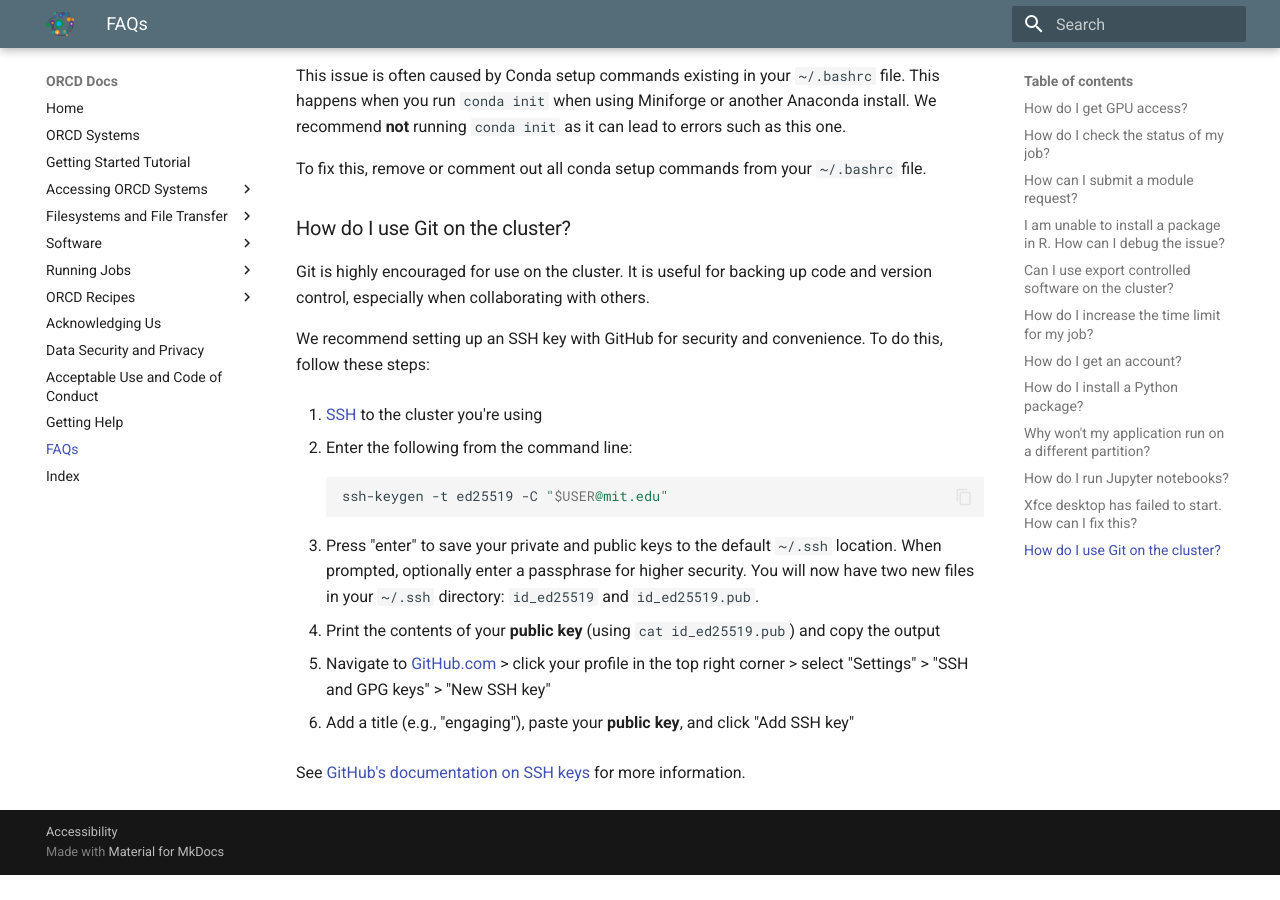
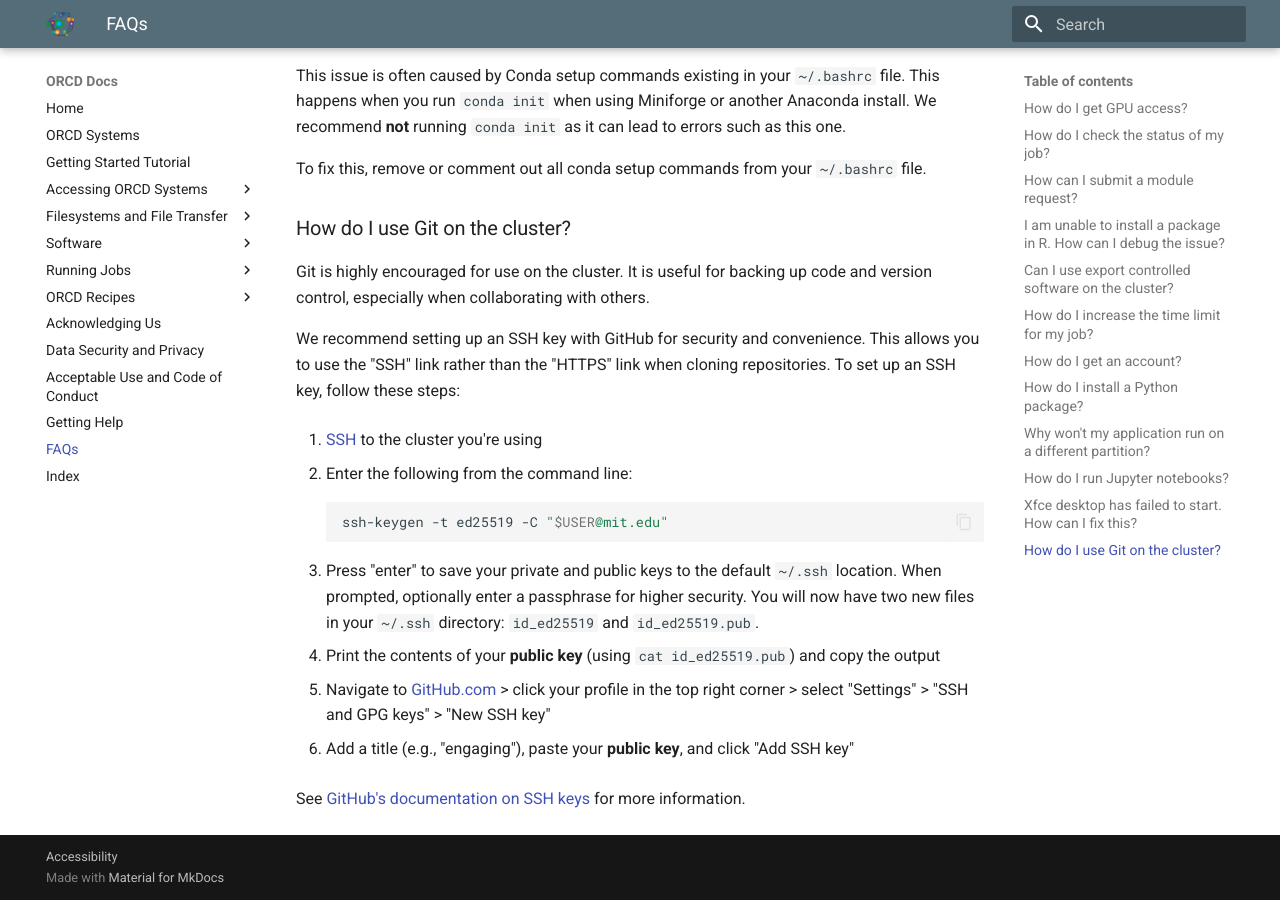
Before and after one commit to mit-orcd/orcd-docs-edit, an MkDocs documentation site: the page built from docs/faqs.md, in a window 1280 px wide and 900 px high, scrolled down 2007 px. Built offline with MkDocs 1.6.1 and Material for MkDocs 9.7.7, drawn with Linux system fonts in a browser that asks for light colours; before the commit the page ends 2882 px from its top, so only the background shows below that.

Commit message:
Add note on cloning from SSH link

```diff
--- a/docs/faqs.md
+++ b/docs/faqs.md
@@ -104,8 +104,9 @@ To fix this, remove or comment out all conda setup commands from your
 Git is highly encouraged for use on the cluster. It is useful for backing up
 code and version control, especially when collaborating with others.
 
-We recommend setting up an SSH key with GitHub for security and convenience. To
-do this, follow these steps:
+We recommend setting up an SSH key with GitHub for security and convenience.
+This allows you to use the "SSH" link rather than the "HTTPS" link when cloning
+repositories. To set up an SSH key, follow these steps:
 
 1. [SSH](accessing-orcd/ssh-login.md) to the cluster you're using
 
```
